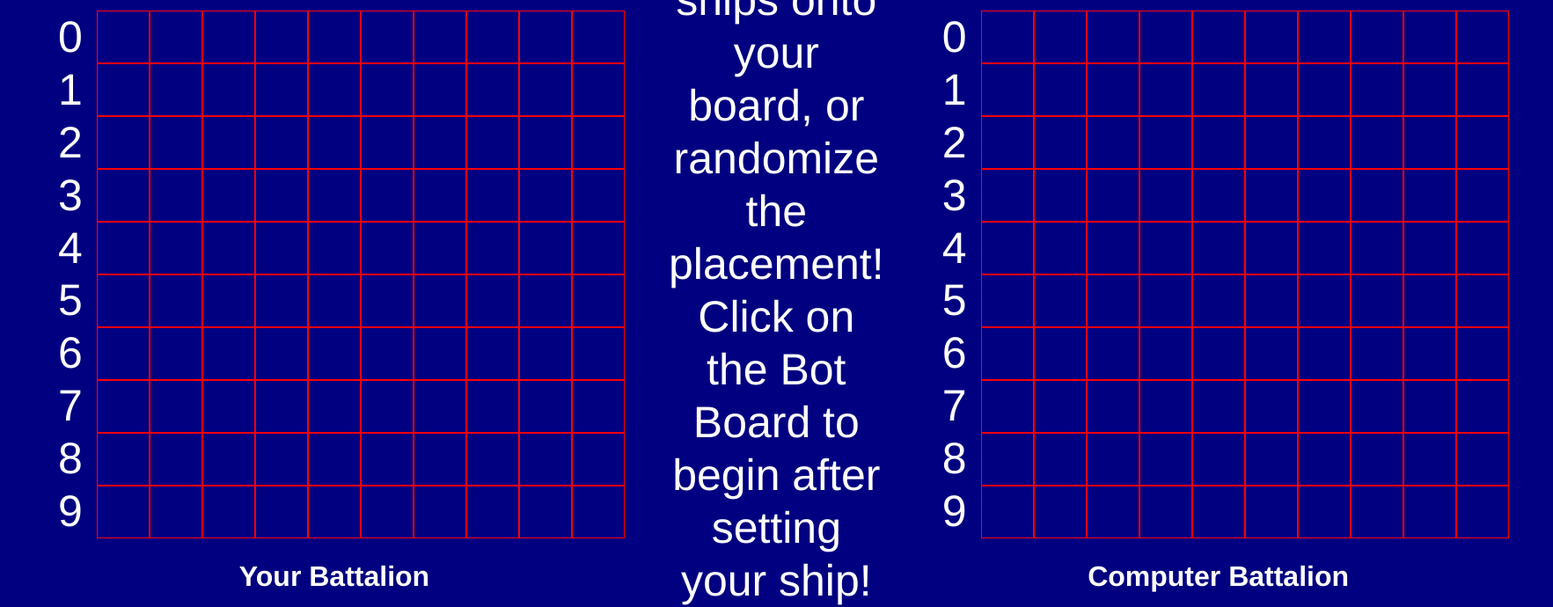
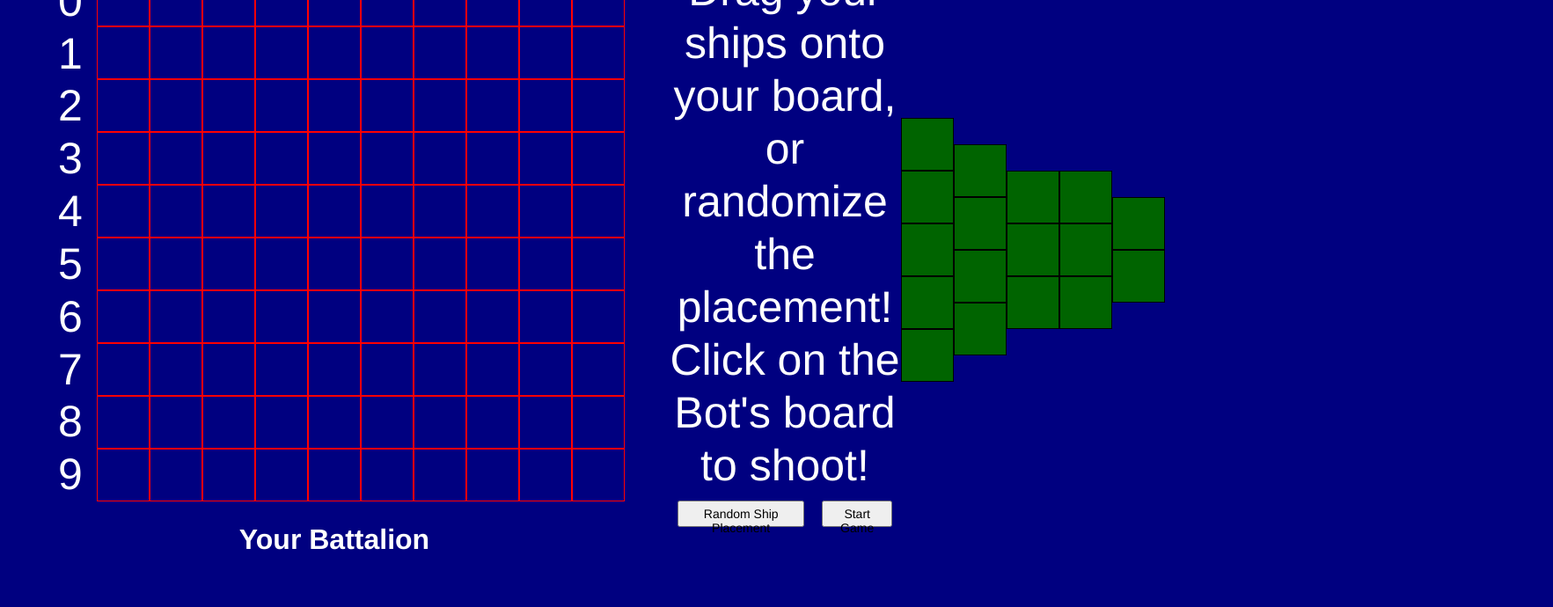
Before and after one commit to MMathew93/Battle-Ship, a Vue app in the folder battle-ship/: page / in a window 1280 px wide. Shown: the part 520-1210 px from the top of the page at 88% size, 1765 px wide, since content can reach past the window. After the commit the page ends 1177 px from the top, so only its background shows below. Built offline with nearby package versions, Linux system fonts and the light colour scheme.

Commit message:
need to properly clear player board everytime on randomize, changed on load to show draggable pieces and start button, need to set up start button, need to implement drag and drop

```diff
--- a/battle-ship/src/components/GameBoard.vue
+++ b/battle-ship/src/components/GameBoard.vue
@@ -21,10 +21,42 @@
       </div>
       <div class="gameOver" v-show="gameOver">
         {{ status }}
-        <button class="random" v-if="hide" @click="randomBoatsHuman"> Random Ship Placement </button>
+        <div class="gameButtons">
+          <button class="gameSetup random" v-if="hide" @click="randomBoatsHuman"> Random Ship Placement </button>
+          <button class="gameSetup start" v-if="hide" @click="startGame"> Start Game</button>
+        </div>
         <button class="reset" v-if="seen" @click="restartGame"> Restart</button>
       </div>
-      <div class="display">
+      <div class="shipBox" v-if="hide">
+        <div class="boatPiece">
+          <div class="cell"></div>
+          <div class="cell"></div>
+          <div class="cell"></div>
+          <div class="cell"></div>
+          <div class="cell"></div>
+        </div>
+        <div class="boatPiece">
+          <div class="cell"></div>
+          <div class="cell"></div>
+          <div class="cell"></div>
+          <div class="cell"></div>
+        </div>
+        <div class="boatPiece">
+          <div class="cell"></div>
+          <div class="cell"></div>
+          <div class="cell"></div>
+        </div>
+        <div class="boatPiece">
+          <div class="cell"></div>
+          <div class="cell"></div>
+          <div class="cell"></div>
+        </div>
+        <div class="boatPiece">
+          <div class="cell"></div>
+          <div class="cell"></div>
+        </div>
+      </div>
+      <div class="display" v-if="!hide">
         <div class="ycoord">
           <div v-for="(col, colindex) in botBoard" :key="colindex"> {{ colindex }} </div>
         </div>
@@ -68,7 +100,7 @@
         title: 'BATTLESHIP',
         hit: 'X',
         miss: 'O',
-        status: 'Drag your ships onto your board, or randomize the placement! Click on the Bot Board to begin after setting your ship!',
+        status: 'Drag your ships onto your board, or randomize the placement! Click on the Bot\'s board to shoot!',
         seen: false,
         hide: true,
         disabled: false,
@@ -129,13 +161,14 @@
       },
 
       randomBoatsHuman() {
-        this.hide = false
-        this.status = ''
+        this.human.getShips()
         this.human.placeShipRandomly(5)
         this.human.placeShipRandomly(4)
         this.human.placeShipRandomly(3)
         this.human.placeShipRandomly(3)
         this.human.placeShipRandomly(2)
+        console.log(this.humanBoard)
+        console.log(this.human.getShips())
       },
 
       randomBoatsBot() {
@@ -144,6 +177,11 @@
         this.bot.placeShipRandomly(3)
         this.bot.placeShipRandomly(3)
         this.bot.placeShipRandomly(2)
+      },
+
+      startGame() {
+        this.hide = false
+        this.status = ''
       },
 
       eraseBoard() {
@@ -201,6 +239,20 @@
   .playarea {
     display: flex;
     justify-content: space-evenly;
+  }
+
+  .shipBox {
+    display: flex;
+    justify-content: space-between;
+    width: 20%;
+    align-items: center;
+  }
+
+  .cell {
+    width: 60px;
+    height: 60px;
+    border: 1px solid black;
+    background: darkgreen;
   }
 
   .display {
@@ -276,7 +328,11 @@
     margin-left: 60px;
   }
 
-  .random {
+  .gameButtons {
+    display: flex;
+  }
+
+  .gameSetup {
     font-size: 14px;
     padding: 5px 10px;
     height: 30px;
```
